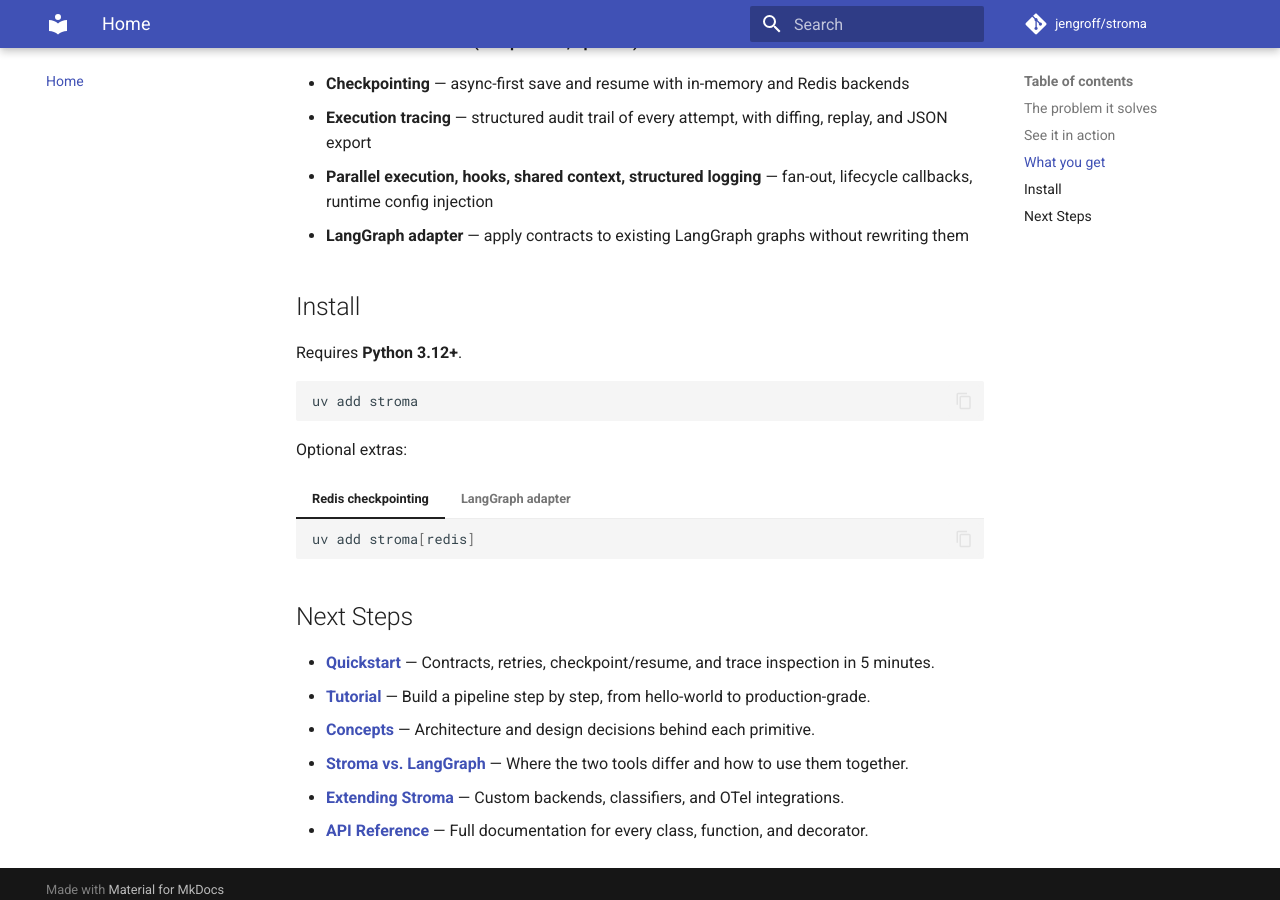
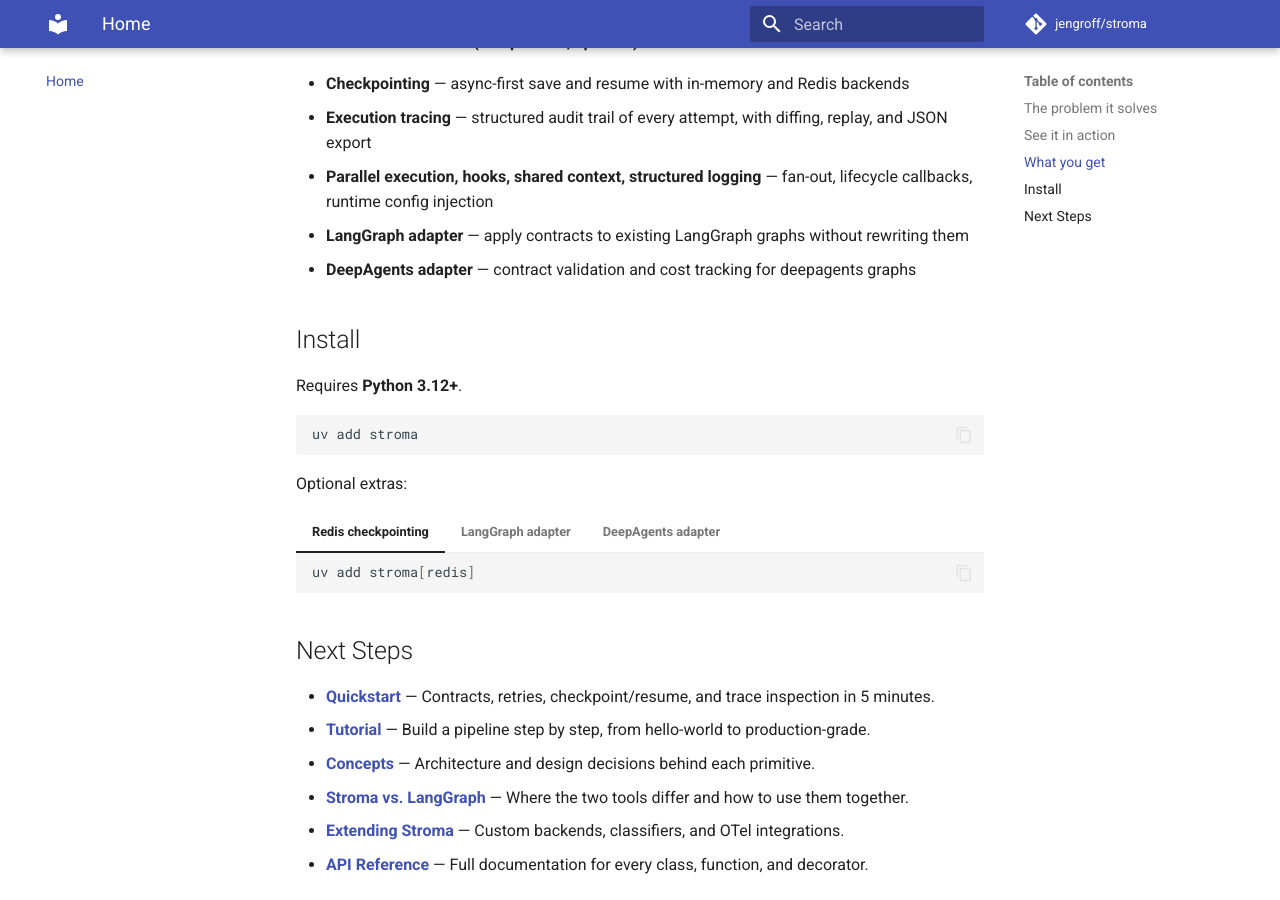
Before and after one commit to jengroff/stroma, an MkDocs documentation site: the page built from docs/index.md, in a window 1280 px wide and 900 px high, scrolled down 2577 px. Built offline with MkDocs 1.6.1 and Material for MkDocs 9.7.7, drawn with Linux system fonts in a browser that asks for light colours; comment, search, counter and statistics services are not loaded.

Commit message:
docs: update README tagline with dbt framing, add DeepAgents to homepage install and feature list
- README tagline rewritten to dbt analogy with expanded subtitle
- DeepAgents adapter added to homepage feature list and install tabs
- CHANGELOG updated to cover homepage rewrite, README tagline, and
  DeepAgents install tab

````diff
--- a/docs/index.md
+++ b/docs/index.md
@@ -113,6 +113,7 @@
 - **Execution tracing** — structured audit trail of every attempt, with diffing, replay, and JSON export
 - **Parallel execution, hooks, shared context, structured logging** — fan-out, lifecycle callbacks, runtime config injection
 - **LangGraph adapter** — apply contracts to existing LangGraph graphs without rewriting them
+- **DeepAgents adapter** — contract validation and cost tracking for deepagents graphs
 
 ## Install
 
@@ -136,6 +137,12 @@
     uv add stroma[langgraph]
     ```
 
+=== "DeepAgents adapter"
+
+    ```bash
+    uv add stroma[deepagents]
+    ```
+
 ## Next Steps
 
 - **[Quickstart](quickstart.md)** — Contracts, retries, checkpoint/resume, and trace inspection in 5 minutes.
````
Also changed, not shown: CHANGELOG.md (+3 -0 lines), README.md (+3 -1 lines).
